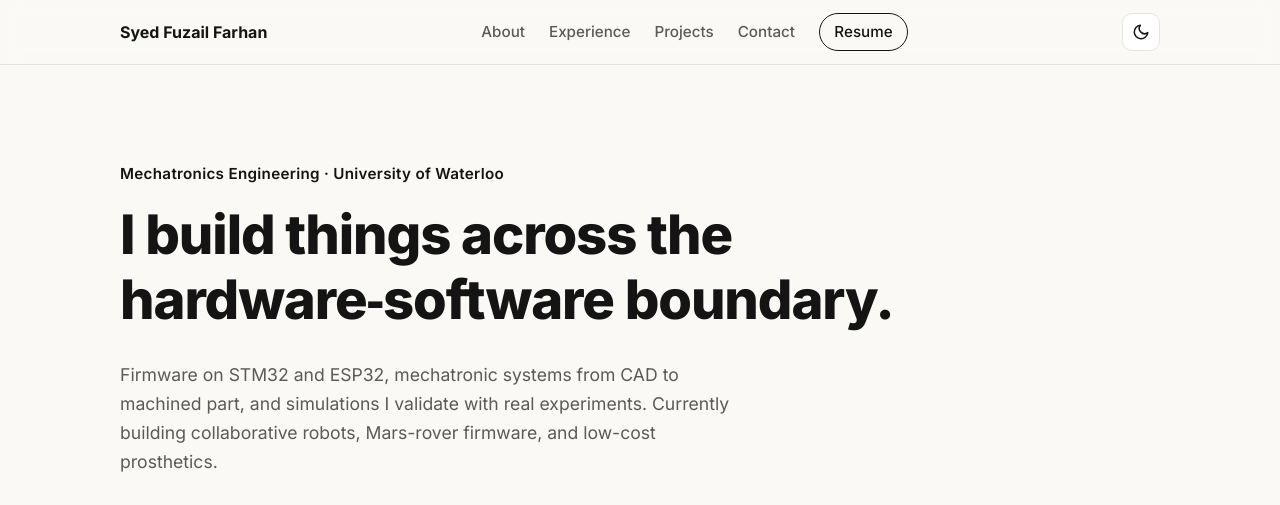
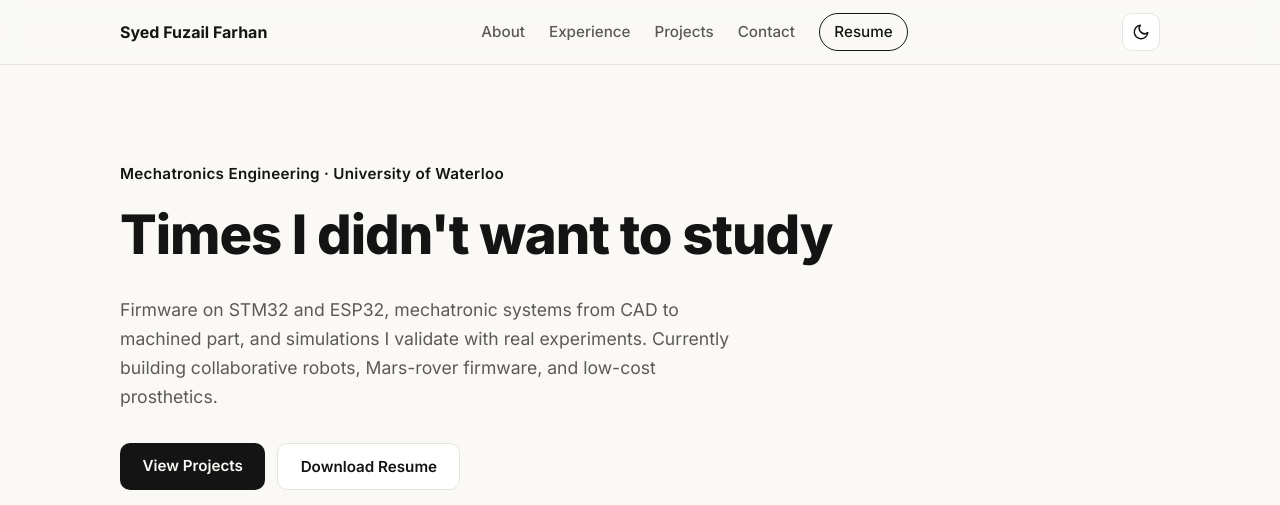
Before and after one commit to fuzail127/fuzzymuseum, a plain HTML site: page index.html in a window 1280 px wide. Shown: the top 505 px of the page. Drawn offline with Linux system fonts and the light colour scheme.

Commit message:
Change hero headline to 'Times I didn't want to study'
Co-Authored-By: Claude Fable 5 <noreply@anthropic.com>

```diff
--- a/index.html
+++ b/index.html
@@ -49,7 +49,7 @@
     <!-- ============ HERO ============ -->
     <section class="hero container">
       <p class="hero-kicker">Mechatronics Engineering · University of Waterloo</p>
-      <h1>I build things across the hardware&#8209;software boundary.</h1>
+      <h1>Times I didn't want to study</h1>
       <p class="hero-sub">
         Firmware on STM32 and ESP32, mechatronic systems from CAD to machined part,
         and simulations I validate with real experiments. Currently building
```
